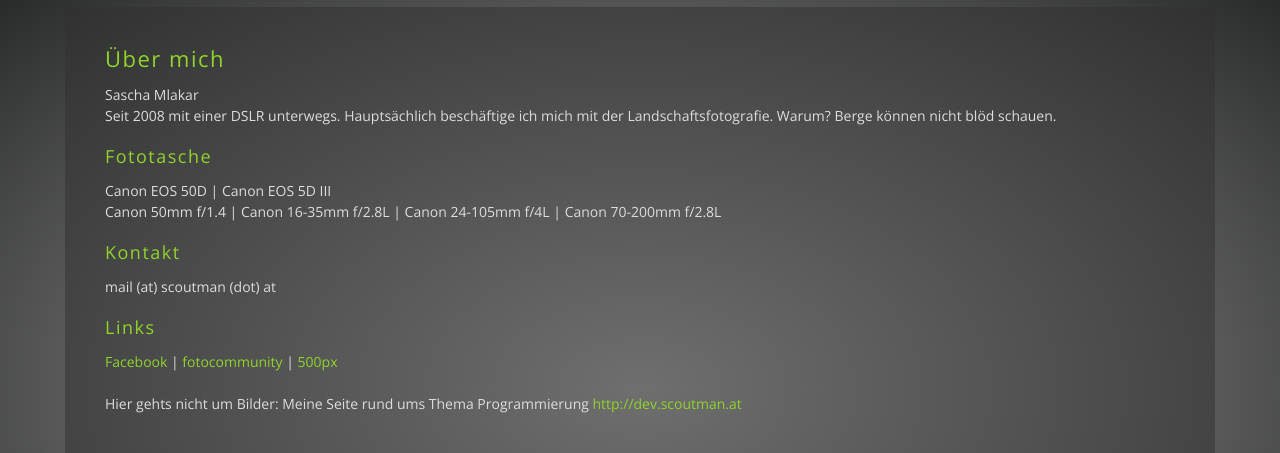
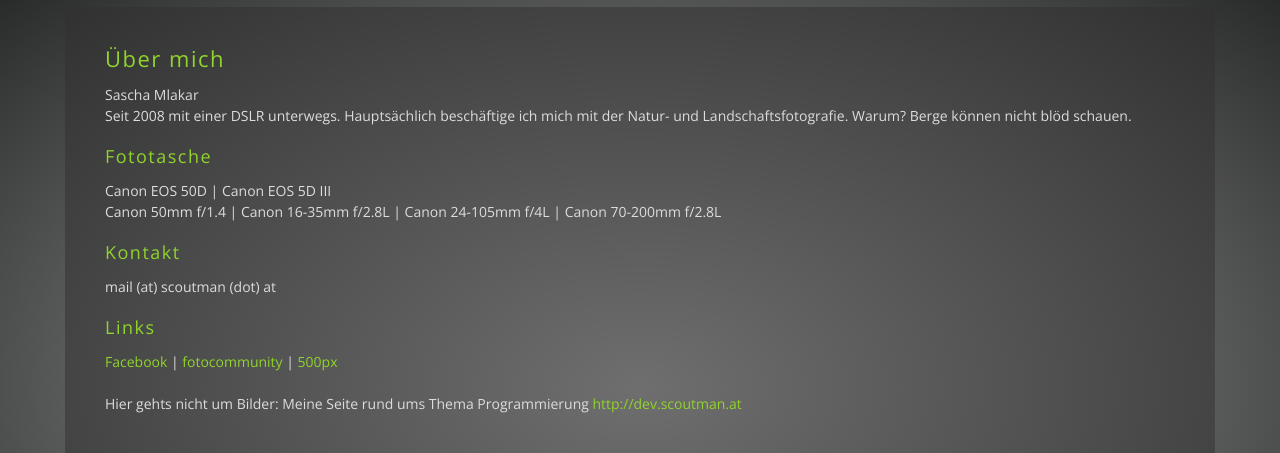
Before and after one commit to Scoutman/scoutman_photo, a Django app: page /ueber-mich/ in a window 1280 px wide. Shown: the part 132-585 px from the top of the page. Run offline with Django 3.2, Linux system fonts and the light colour scheme; data that the repository does not hold is empty.

Commit message:
Update to Django 1.8

```diff
--- a/scoutman_photo/scoutman_photo/settings/base.py
+++ b/scoutman_photo/scoutman_photo/settings/base.py
@@ -198,13 +198,11 @@ DJANGO_APPS = (
 
 THIRD_PARTY_APPS = (
     # Database migration helpers:
-    'south',
 )
 
 # Apps specific for this project go here.
 LOCAL_APPS = (
     'home',
-	#'upload',
     'gallery',
 )
 
--- a/scoutman_photo/scoutman_photo/settings/production.py
+++ b/scoutman_photo/scoutman_photo/settings/production.py
@@ -30,3 +30,5 @@ EMAIL_SUBJECT_PREFIX = '[%s] ' % SITE_NAME
 # See: https://docs.djangoproject.com/en/dev/ref/settings/#server-email
 SERVER_EMAIL = EMAIL_HOST_USER
 ########## END EMAIL CONFIGURATION
+
+MEDIA_ROOT = env_var('MEDIA_ROOT')
--- a/scoutman_photo/templates/about/about.html
+++ b/scoutman_photo/templates/about/about.html
@@ -14,7 +14,7 @@
 				<h1>Über mich</h1>
 			</header>
 			Sascha Mlakar<br />
-			Seit 2008 mit einer DSLR unterwegs. Hauptsächlich beschäftige ich mich mit der Landschaftsfotografie. Warum? Berge können nicht blöd schauen.
+			Seit 2008 mit einer DSLR unterwegs. Hauptsächlich beschäftige ich mich mit der Natur- und Landschaftsfotografie. Warum? Berge können nicht blöd schauen.
 			<br /><br />
 
 			<h2>Fototasche</h2>
```
